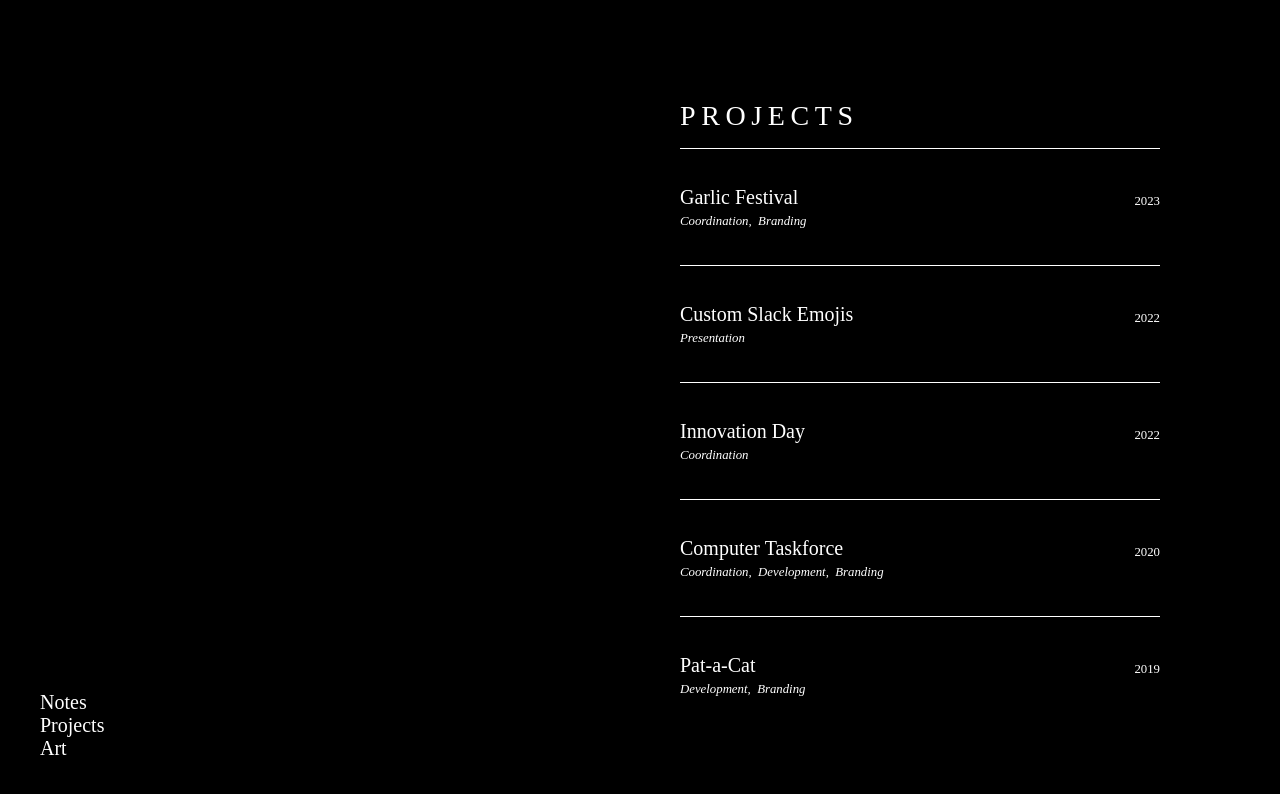
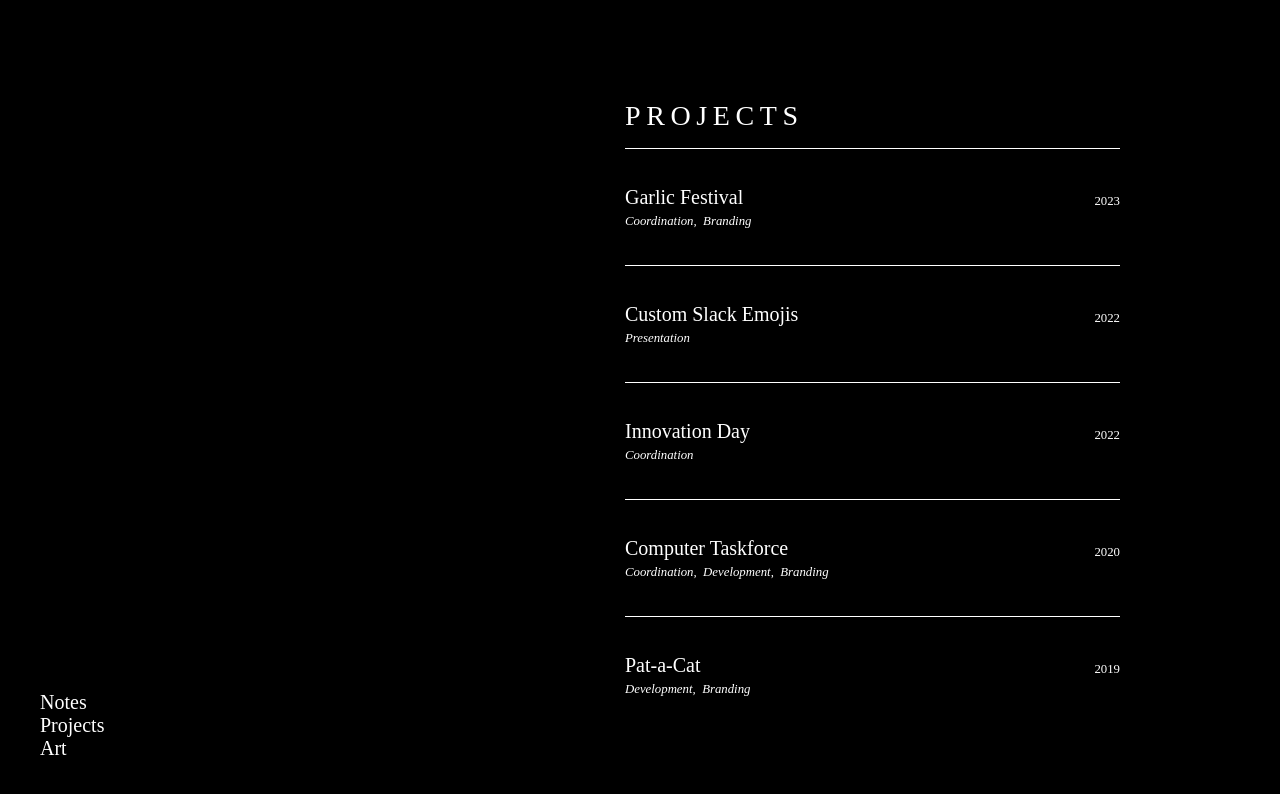
Before and after one commit to elizabeth-poggie/elizabeth-poggie, a Next.js app: page /projects in a window 1280 px wide. Shown: the top 794 px of the page. Built offline with nearby package versions, Linux system fonts and the light colour scheme; a web font is replaced by a local one.

Commit message:
refactor old code

```diff
--- a/src/views/notes/notes.tsx
+++ b/src/views/notes/notes.tsx
@@ -11,7 +11,7 @@
 
 export function Notes({ allNotes }: IProps) {
   // TODO - migrate projects view to here
-  const renderListContent = () => {
+  const renderList = () => {
     return (
       <>
         {allNotes.map((note: ICollegeNote, i: number) => {
@@ -56,7 +56,7 @@
     <ListLayout
       title="Notes"
       leftContent={renderFilters()}
-      listContent={renderListContent()}
+      listContent={renderList()}
     />
   );
 }
--- a/src/views/projects/projects.module.scss
+++ b/src/views/projects/projects.module.scss
@@ -1,19 +1,7 @@
 @import "../../styles/variables.scss";
 
-.container {
-  display: flex;
-  padding: calc(20 * $unit) calc(24 * $unit) 0 calc(24 * $unit);
-  height: 100%;
-}
-
-.projectsList {
-  padding: 0 0 0 calc(16 * $unit);
-  width: 50%;
-}
-
 .projectImage {
-  width: 50%;
-
+  padding-left: 80px;
   // fade project image outwards
   visibility: hidden;
   opacity: 0;
@@ -27,28 +15,13 @@
   transition: all 250ms ease-in;
 }
 
-.scrollableContainer {
-  height: 75vh;
-}
-
 @media screen and (max-width: $bp-md) {
-  .container {
-    padding: calc(20 * $unit) calc(8 * $unit) 0 calc(8 * $unit);
-  }
-  .projectsList {
-    padding: 0 0 0 calc(8 * $unit);
-    width: 50%;
+  .projectImage {
+    padding-left: 40px;
   }
 }
 
 @media screen and (max-width: $bp-sm) {
-  .container {
-    padding: calc(20 * $unit) calc(4 * $unit) 0 calc(4 * $unit);
-  }
-  .projectsList {
-    padding: 0;
-    width: 100%;
-  }
   .projectImage {
     display: none;
   }
--- a/src/views/projects/projects.tsx
+++ b/src/views/projects/projects.tsx
@@ -4,12 +4,11 @@
 import styles from "./projects.module.scss";
 import React from "react";
 import { HorizontalLine } from "../../components/display/horizontal-line/horizontal-line";
-import { cs } from "../../utils/helpers/classHelpers";
 import {
   ListItem,
   ListItemCategories,
 } from "../../components/display/list-item/list-item";
-import { ScrollableContainer } from "../../components/layout/scrollable-container/scrollable-container";
+import { ListLayout } from "../../components/layout/list-layout/list-layout";
 
 interface IProps {
   allProjects: IProject[];
@@ -17,55 +16,29 @@
 
 export function Projects({ allProjects }: IProps) {
   const [imageSrc, setImageSrc] = React.useState<string | null>(null);
-  const [height, setHeight] = React.useState<number>(0);
-  const observedHeightRef = React.useRef(null);
   const imageRef = React.useRef(null);
-
-  React.useEffect(() => {
-    // custom styling - configure project image div padding to match title and horizontal line height
-    if (!observedHeightRef.current) {
-      return;
-    }
-    const resizeObserver = new ResizeObserver(() => {
-      if (
-        observedHeightRef.current &&
-        observedHeightRef.current.offsetHeight !== height
-      ) {
-        setHeight(observedHeightRef.current.offsetHeight);
-      }
-    });
-    resizeObserver.observe(observedHeightRef.current);
-
-    return () => {
-      resizeObserver.disconnect();
-    };
-  }, [observedHeightRef]);
 
   const onMouseEnter = (projectIndex: number) => {
     setImageSrc(allProjects[projectIndex].coverSrc);
     imageRef.current.classList.add(styles.fade);
   };
+
   const onMouseLeave = () => {
     setImageSrc(null);
     imageRef.current.classList.remove(styles.fade);
   };
 
+  const renderPhoto = () => {
     return (
-    <div className={styles.container}>
-      <div
-        ref={imageRef}
-        className={cs(styles.projectImage)}
-        style={{ paddingTop: `${height}px` }}
-      >
+      <div ref={imageRef} className={styles.projectImage}>
         {imageSrc ? <Image src={imageSrc} variant="thumbnail" /> : null}
       </div>
-      <div className={styles.projectsList}>
-        <div ref={observedHeightRef}>
-          <Text variant="title">Projects</Text>
-          <HorizontalLine />
-        </div>
-        <div className={styles.scrollableContainer}>
-          <ScrollableContainer>
+    );
+  };
+
+  const renderList = () => {
+    return (
+      <>
         {allProjects.map((project: IProject, i: number) => {
           return (
             <div
@@ -76,9 +49,7 @@
               <ListItem
                 title={project.title}
                 href={`/projects/${project.slug}`}
-                    rightContent={
-                      <Text variant="subheading">{project.year}</Text>
-                    }
+                rightContent={<Text variant="subheading">{project.year}</Text>}
                 subContent={
                   <ListItemCategories categories={project.categories} />
                 }
@@ -87,9 +58,15 @@
             </div>
           );
         })}
-          </ScrollableContainer>
-        </div>
-      </div>
-    </div>
+      </>
+    );
+  };
+
+  return (
+    <ListLayout
+      title="Projects"
+      leftContent={renderPhoto()}
+      listContent={renderList()}
+    />
   );
 }
```
Lines whose indentation alone changed are shown as unchanged.
